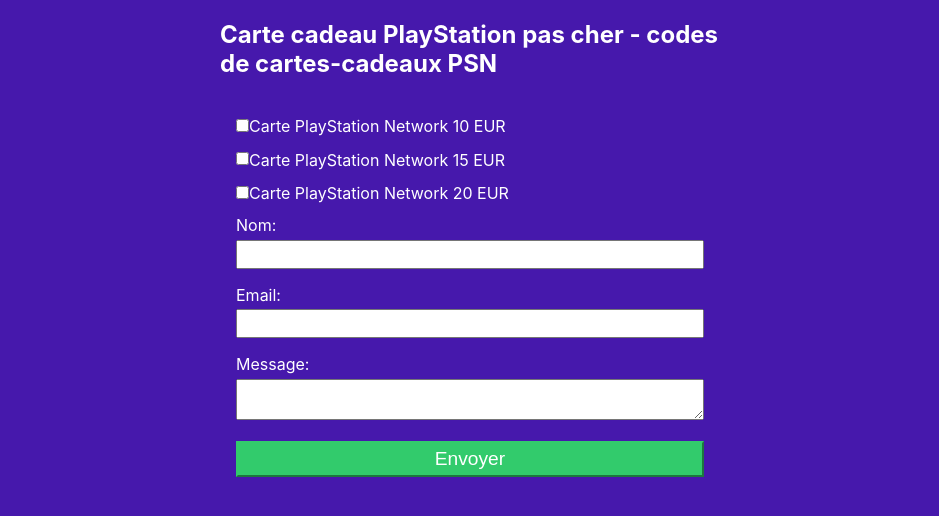
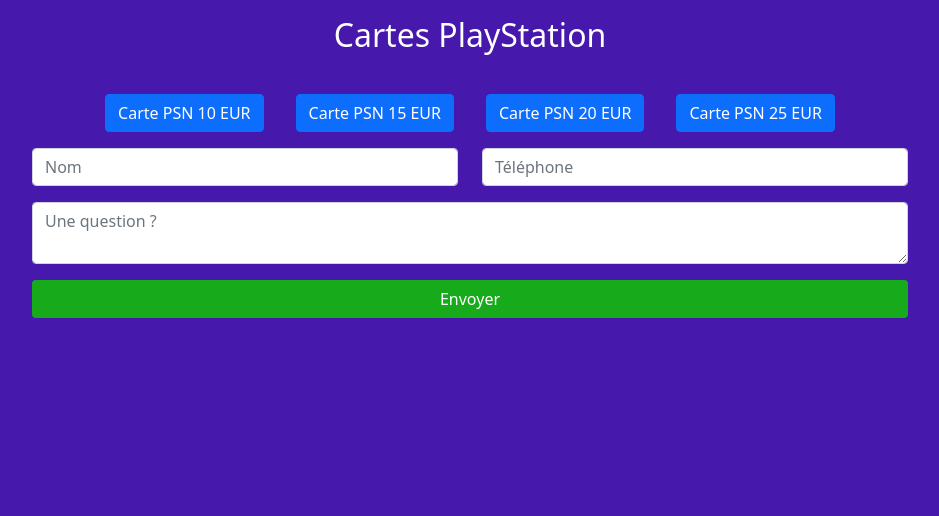
Before and after one commit to zilfa94/cartdz-shop, a React (Create React App) app: page / in a window 1280 px wide. Shown: the top 516 px of the page, without its empty margins (170-1109 px from the left). Built offline with nearby package versions, Linux system fonts and the light colour scheme.

Commit message:
add contact form avec choix8

```diff
--- a/package.json
+++ b/package.json
@@ -6,9 +6,11 @@
     "@testing-library/jest-dom": "^5.16.4",
     "@testing-library/react": "^13.3.0",
     "@testing-library/user-event": "^13.5.0",
+    "bootstrap": "^5.1.3",
     "react": "^18.2.0",
+    "react-bootstrap": "^2.4.0",
     "react-dom": "^18.2.0",
-    "react-scripts": "5.0.1",
+    "react-scripts": "^2.1.3",
     "web-vitals": "^2.1.4"
   },
   "scripts": {
--- a/public/index.html
+++ b/public/index.html
@@ -31,7 +31,7 @@
     <form name="contact" netlify netlify-honeypot="bot-field" hidden>
       <input type="radio" name="PSN cart[]"/>
       <input type="text" name="name" />
-      <input type="email" name="email" />
+      <input type="text" name="phone" />
       <textarea name="message"></textarea>
     </form>
     <noscript>You need to enable JavaScript to run this app.</noscript>
--- a/src/App.css
+++ b/src/App.css
@@ -1,9 +1,14 @@
 body{
-  background-color: #4618AC;
-  color: white;
+  background-color: #4618AC !important;
+  color: white !important;
 }
 
 .App {
   max-width: 900px;
   margin:0 auto;
 }
+
+.btn-color {
+  background-color: hsl(122, 76%, 38%) !important;
+  color: white !important;
+}
--- a/src/App.js
+++ b/src/App.js
@@ -1,5 +1,7 @@
+import React from 'react';
 import './App.css';
 import ContactForm from './components/ContactForm';
+import 'bootstrap/dist/css/bootstrap.min.css';
 
 function App() {
   return (
--- a/src/components/ContactForm.js
+++ b/src/components/ContactForm.js
@@ -1,57 +1,107 @@
 import React from 'react';
-import './ContactForm.css';
+import Container from 'react-bootstrap/Container';
+import Row from 'react-bootstrap/Row';
+import Col from 'react-bootstrap/Col';
 
 function ContactForm() {
   return (
-    <div className="contact">
-      <h2>Carte cadeau PlayStation pas cher - codes de cartes-cadeaux PSN</h2>
+    <Container fluid>
+      <Row>
+        <div className="text-center mt-3">
+          <h2>Cartes PlayStation</h2>
+          <Col>
             <form
+              className="mt-4"
               name="contact"
               method="post"
-        className="contact__form"
               data-netlify="true"
               onSubmit="submit"
             >
-        <div className="form-check form-check-inline">
               <input
-            className="form-check-input"
                 type="checkbox"
+                className="btn-check"
                 name="PSN cart[]"
                 value="Carte PlayStation Network 10 EUR"
+                id="btn-check"
+                autocomplete="off"
               />
-          Carte PlayStation Network 10 EUR <br />
-        </div>
-        <div className="form-check form-check-inline">
+              <label className="btn btn-primary m-3" for="btn-check">
+                Carte PSN 10 EUR
+              </label>
               <input
-            className="form-check-input"
                 type="checkbox"
                 name="PSN cart[]"
                 value="Carte PlayStation Network 15 EUR"
+                className="btn-check"
+                id="btn-check-2"
+                autocomplete="off"
               />
-          Carte PlayStation Network 15 EUR <br />
-        </div>
-        <div className="form-check form-check-inline">
+              <label className="btn btn-primary m-3" for="btn-check-2">
+                Carte PSN 15 EUR
+              </label>
               <input
-            className="form-check-input"
                 type="checkbox"
                 name="PSN cart[]"
                 value="Carte PlayStation Network 20 EUR"
+                className="btn-check"
+                id="btn-check-3"
+                autocomplete="off"
               />
-          Carte PlayStation Network 20 EUR <br />
+              <label className="btn btn-primary m-3" for="btn-check-3">
+                Carte PSN 20 EUR
+              </label>
+              <input
+                type="checkbox"
+                name="PSN cart[]"
+                value="Carte PlayStation Network 25 EUR"
+                className="btn-check"
+                id="btn-check-4"
+                autocomplete="off"
+              />
+              <label className="btn btn-primary m-3" for="btn-check-4">
+                Carte PSN 25 EUR
+              </label>
+            </form>
+          </Col>
+          <Row>
+            <input type="hidden" name="form-name" value="contact" />
+            <Col>
+              <input
+                type="text"
+                name="name"
+                className="form-control"
+                placeholder="Nom"
+              />
+            </Col>
+            <Col>
+              <input
+                type="text"
+                name="phone"
+                className="form-control"
+                placeholder="Téléphone"
+              />
+            </Col>
+          </Row>
+          <Row className="mt-3">
+            <Col>
+              <textarea
+                type="textarea"
+                name="message"
+                className="form-control"
+                placeholder="Une question ?"
+              />
+            </Col>
+          </Row>
+          <Row className="mt-3">
+            <Col className="d-grid gap-2">
+              <button type="submit" className="btn btn-color">
+                Envoyer
+              </button>
+            </Col>
+          </Row>
         </div>
-        <input type="hidden" name="form-name" value="contact" />
-        <label for="name">Nom: </label>
-        <input type="text" name="name" />
-
-        <label for="email">Email: </label>
-        <input type="email" name="email" />
-
-        <label for="message">Message: </label>
-        <textarea name="message"></textarea>
-
-        <button type="submit">Envoyer</button>
-      </form>
-    </div>
+      </Row>
+    </Container>
   );
 }
 
```
Also changed, not shown: src/components/CommandeForm.js (added, +58 -0 lines), 1 other file (tests, documents, lock files or other folders). Lines whose indentation alone changed are shown as unchanged.
